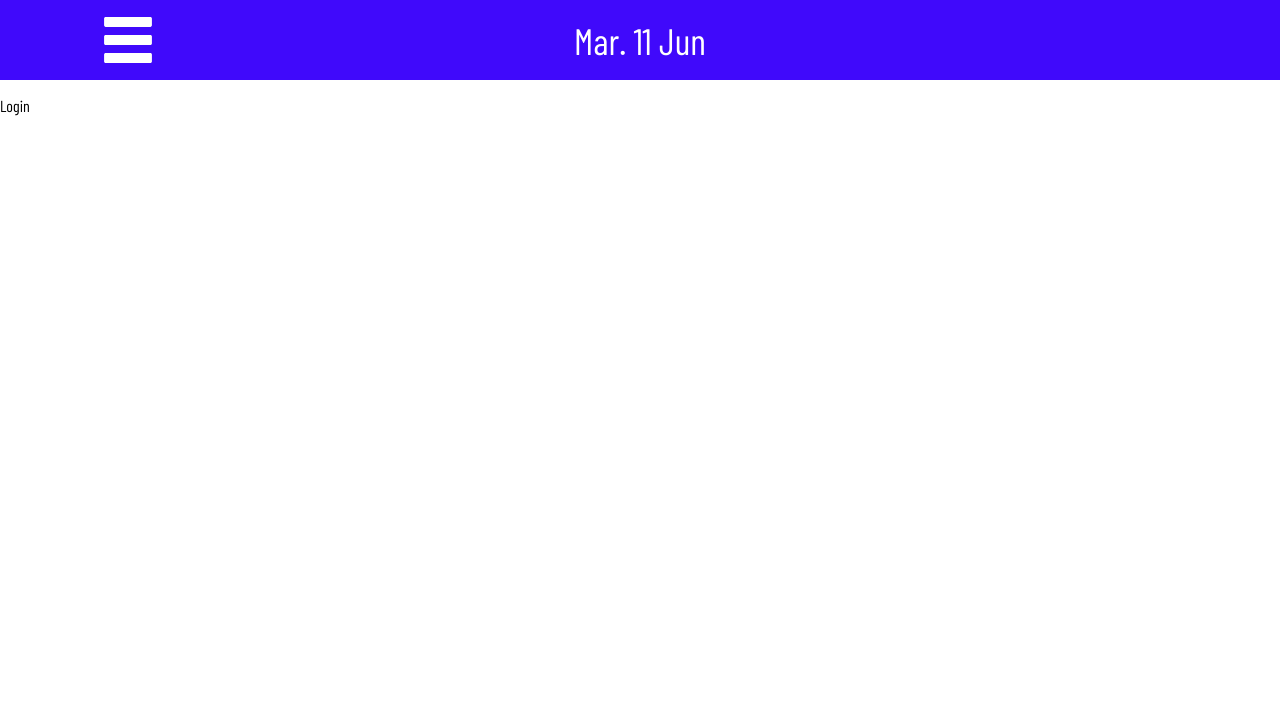
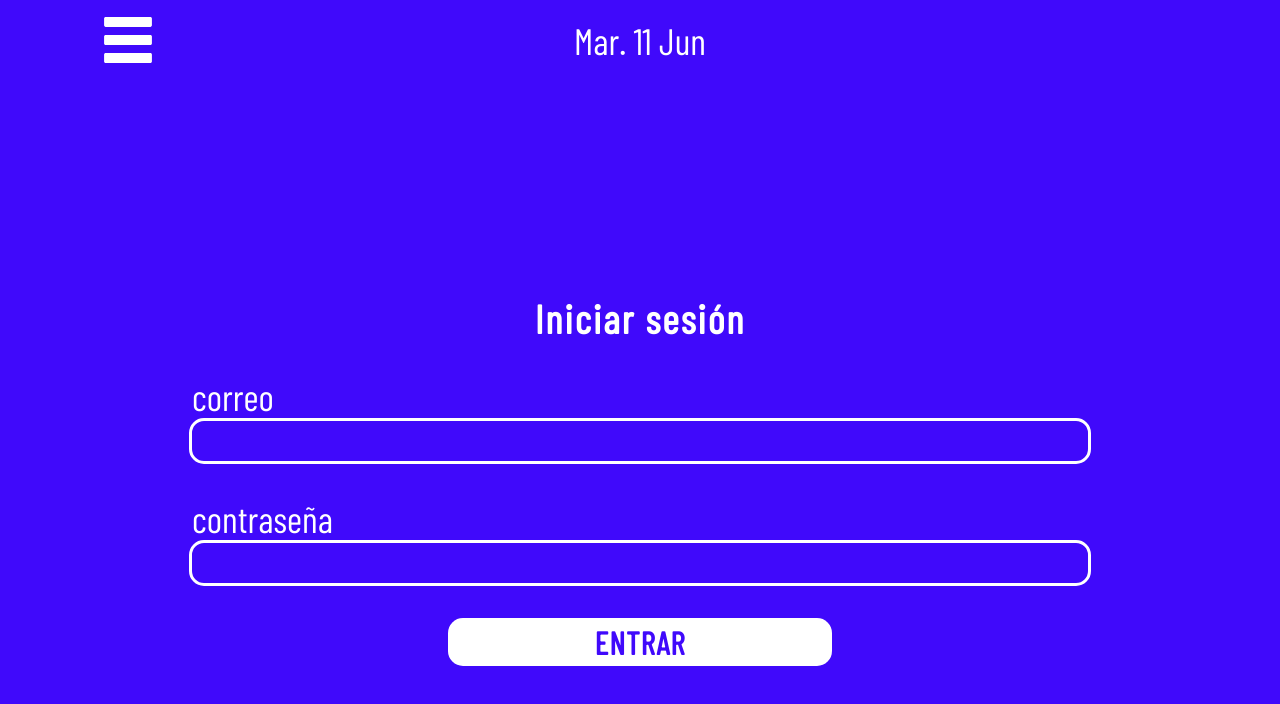
Before and after one commit to MartinMelo97/AppPrestamos, a React (Create React App) app: page / in a window 1280 px wide. Shown: the top 704 px of the page. Built offline with nearby package versions, Linux system fonts and the light colour scheme.

Commit message:
Firebase test

```diff
--- a/src/components/customers/detail/CustomerDetail.jsx
+++ b/src/components/customers/detail/CustomerDetail.jsx
@@ -1,18 +1,18 @@
-import React, { Component } from 'react'
+import React from 'react'
 import './customer_detail.scss'
 
 const CustomerDetail = (props) =>{
         return(
             <div className="detail">
                 <div className="head">
-                    <p className="client-name"></p>
+                    <p className="client-name">{props.nombre}</p>
                     <span>Info</span>
                 </div>
                 <div className="client-data">
-                    <p>Activos: <span></span></p>
-                    <p>{props.id}</p>
-                    <p>tion}</p>
-                    <p>Number}</p>
+                    <p>Activos: <span>1</span></p>
+                    <p>{props.correo}</p>
+                    <p>{props.direccion}</p>
+                    <p>{props.telefono}</p>
                 </div>
                 <button className="edit-button">Editar</button>
             </div>
--- a/src/components/customers/loans/customers_loans.scss
+++ b/src/components/customers/loans/customers_loans.scss
@@ -47,3 +47,10 @@
         background: linear-gradient(to bottom, #e8e8e800, #e8e8e899);
     }
 }
+.Link-option{
+    text-decoration: none;
+    color: none;
+}
+.detail-prop{
+    display: none;
+}
--- a/src/components/general/loans/Loans.jsx
+++ b/src/components/general/loans/Loans.jsx
@@ -1,6 +1,7 @@
 import React, { Component } from 'react'
 import './loans.scss'
-import arrow from '../../../assets/icons/left-arrow.svg'
+import { NavLink } from 'react-router-dom'
+import plus from '../../../assets/icons/plus.svg'
 import firebase from 'firebase'
 class Loans extends Component {
     constructor(props){
@@ -59,29 +60,19 @@ class Loans extends Component {
     render(){
         return(
             <div className="general-loans-container">
-                <div className="loans-header">
-                    <img src={ arrow } alt="anterior"/>
-
-                    {this.state.day === this.state.actualDay ?
-                    <span>Hoy</span>
-                    :
-                    <span>{this.state.day}</span>}
-
-                    {this.state.day === this.state.actualDay ?
-                    null
-                    :
-                    <img src={ arrow } alt="siguiente"/>}
-                </div>
+                <p className="customers-loans-title">Prestamos
+                <NavLink to="/prestamos/nuevo/"><img src={ plus } alt="agregar"/></NavLink>
+                </p>
                 <div className="customers-container">
                     {this.state.customers.length > 0 ?
                     this.state.customers.map((customer, i)=>(
-                        <div className="loans-container"
+                        <NavLink to="/prestamos/detalle/" key={i} className="Link-option"><div className="loans-container"
                         style = {{
                             backgroundColor : this.state.blues[i]
-                        }}>
+                        }} >
                             <span>{customer.Cliente}</span>
                             <span>${customer.Cantidad}</span>
-                        </div>
+                        </div></NavLink>
                     ))
                     :
                     null}
--- a/src/components/general/loans/loans.scss
+++ b/src/components/general/loans/loans.scss
@@ -6,6 +6,20 @@
     flex-direction: column;
     align-items: center;
     justify-content: flex-start;
+
+    .customers-loans-title{
+        font-weight: 900;
+        text-transform: uppercase;
+        font-size: 4em;
+        display: flex;
+        justify-content: center;
+        align-items: center;
+        margin: 0 0 3vh 0;
+        img{
+            width: 7vw;
+            margin-left: 5vw;
+        }
+    }
 
     .loans-header{
         width: 70vw;
--- a/src/components/general/record/Record.jsx
+++ b/src/components/general/record/Record.jsx
@@ -42,8 +42,8 @@ class Record extends Component {
                 </span>
                 <div className="customers-name-container">
                     { this.state.customers.length > 0 ?
-                    this.state.customers.map((customer)=>(
-                        <span>{ customer.Nombre }</span>
+                    this.state.customers.map((customer, i)=>(
+                        <span key={i}>{ customer.Nombre }</span>
                     ))
                     :
                     <p>No hay datos para mostrar.</p> }
--- a/src/components/loan/detail/LoansDetail.jsx
+++ b/src/components/loan/detail/LoansDetail.jsx
@@ -1,7 +1,7 @@
 import React, { Component } from 'react'
 import './loans_detail.scss'
 import moment from 'moment'
-
+import {NavLink} from 'react-router-dom'
 class LoansDetail extends Component {
     constructor(props){
         super(props)
@@ -14,7 +14,7 @@ class LoansDetail extends Component {
             days : [],
             startDay : 0,
             contX: 2,
-            prestamo: "Prestamo 5",
+            prestamo: "Prestamo",
             weeksDays : [
                 "D","L","M","X","J","V","S"
             ]
@@ -103,7 +103,7 @@ class LoansDetail extends Component {
                         {this.maping() }
                     </div>
                 </div>
-                <button className="button-add">Liquidar</button>
+                <NavLink to="/prestamos/a-pagar/"><button className="button-add">Liquidar</button></NavLink>
             </div>
         )
     }
--- a/src/components/loan/list/loans_list.scss
+++ b/src/components/loan/list/loans_list.scss
@@ -8,7 +8,7 @@
     align-items: center;
     justify-content: flex-start;
     .head{
-        max-width: 60%;
+        max-width: 100%;
         display: flex;
         justify-content: flex-start;
         align-items: flex-end;
@@ -46,16 +46,15 @@
     }
      span{
             color: $black;
-            margin-left: 0.5em;
+            margin-left: 0.3em;
             font-weight: 900;
             float: left;
 
         }
 }
 .Progress{
-
-    margin-left: 0.5em;
-    float: left;
+    margin-right: 11px;
+    float: right;
     width: 15%;
     margin-top: 1vh;
     margin-bottom: 1vh;
--- a/src/components/login/Login.jsx
+++ b/src/components/login/Login.jsx
@@ -5,14 +5,24 @@ class Login extends Component {
     constructor(props){
         super(props)
         this.state = {
-
+            topics: [
+                'correo',
+                'contraseña'
+            ]
         }
     }
 
     render(){
         return(
-            <div>
-                <p>Login</p>
+            <div className="login-container">
+                <p className="login-title">Iniciar sesión</p>
+                {this.state.topics.map((topic, i)=>(
+                    <div className="login-topic" key={i}>
+                        <p>{ topic }</p>
+                        <input type={ topic === 'contraseña' ? 'password' : 'text' }/>
+                    </div>
+                ))}
+                <button className="login-button">Entrar</button>
             </div>
         )
     }
--- a/src/components/login/login.scss
+++ b/src/components/login/login.scss
@@ -0,0 +1,61 @@
+@import '../../variables.scss';
+
+.login-container{
+    background-color: $principal;
+    height: 100vh;
+    max-height: 100vh;
+    display: flex;
+    flex-direction: column;
+    align-items: center;
+    justify-content: center;
+    button, input{
+        font-family: 'Barlow Condensed', sans-serif;
+    }
+    p, input{
+        color: $white;
+    }
+    input, button {
+        &:focus{
+            outline: none;
+        }
+    }
+    .login-title{
+        margin: 0 0 2vh 0;
+        font-size: 2.5em;
+        font-weight: 600;
+        letter-spacing: 2px;
+    }
+    .login-topic{
+        width: 70%;
+        display: flex;
+        flex-direction: column;
+        align-items: center;
+        margin: 2vh;
+        p{
+            font-size: 2.3em;
+            margin: 0;
+            width: 100%;
+        }
+        input{
+            width: 100%;
+            border-radius: 15px;
+            border: 3px solid $white;
+            background-color: transparent;
+            height: 5vh;
+            min-height: 40px;
+            padding: 0 10px;
+            font-size: 1.9em;
+            width: calc(100% - 20px);
+        }
+    }
+    .login-button{
+        background-color: $white;
+        color: $principal;
+        border: none;
+        border-radius: 15px;
+        font-size: 2em;
+        padding: 5px 0;
+        width: 30%;
+        margin-top: 2vh;
+    }
+}
```
Also changed, not shown: src/components/customers/loans/CustomersLoans.jsx (+32 -4 lines), src/components/loan/list/LoansList.jsx (+25 -37 lines).
